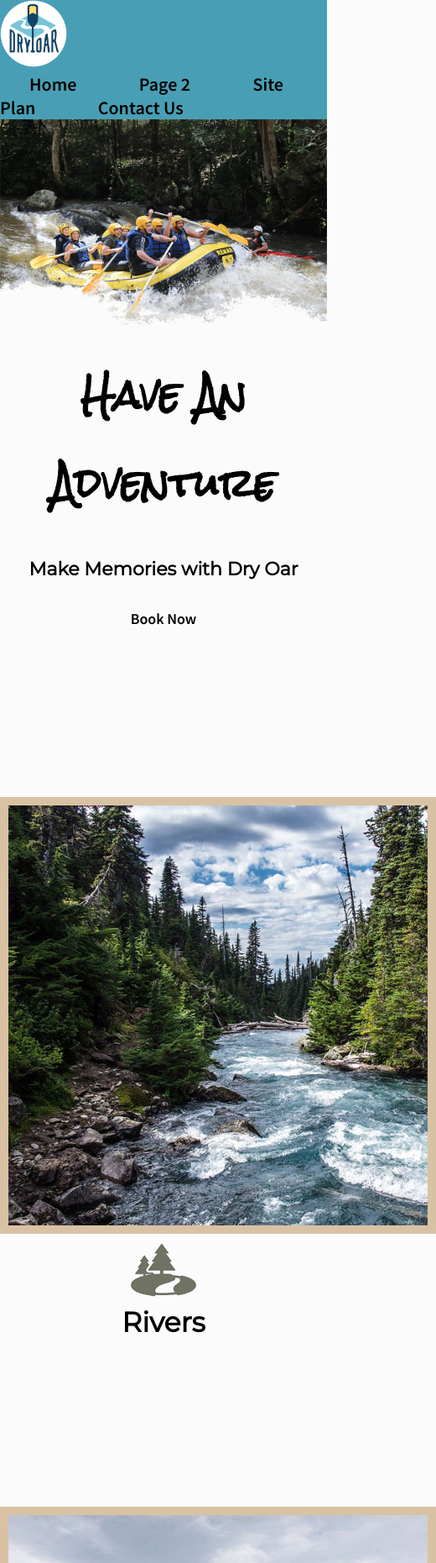
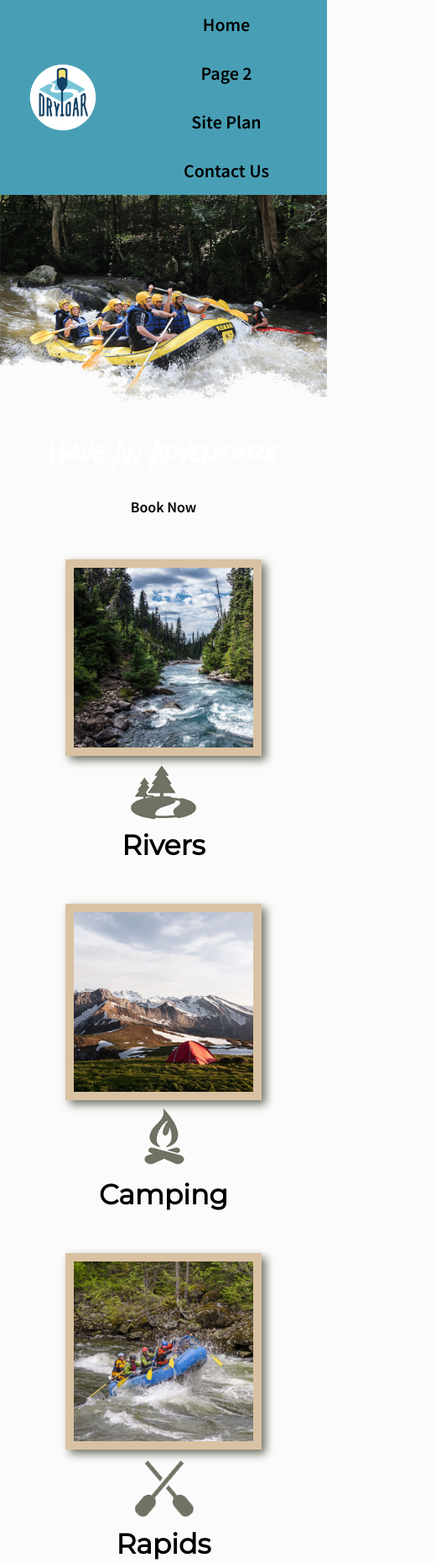
Before and after one commit to pali-bard/wdd130, a plain HTML site: page wwr/index.html in a window 390 px wide. Shown: the top 1861 px of the page at 84% size, 520 px wide, since content can reach past the window. Drawn offline with Linux system fonts and the light colour scheme.

Commit message:
6/5/22 rafting update

```diff
--- a/wwr/styles/style.css
+++ b/wwr/styles/style.css
@@ -6,7 +6,10 @@
 
 
       }
-
+nav {
+        display: flex;
+        justify-content: space-around;
+    }
 nav a{
     text-align: center;
     color: black;
@@ -18,8 +21,34 @@ nav a:hover {
     background-color: #489FB5;
     color: black;
 }
+#logo_link {
+    padding-top: 5px;
+    justify-self: center;
+    align-self: center;
+}
+#hero {
+    display: grid;
+    grid-template-columns: 1fr 3fr 1fr;
+    margin-top: -100px;
+}
 
-#hero-msg h1, #hero-msg h4 {
+#hero-msg {
+    grid-column: 2/3;
+    grid-row: 1/2;
+    margin-top: 100px;
+    color: white
+}
+
+#hero-box {
+    grid-column: 1/4;
+    grid-row: 1/3;
+    z-index: -1;
+}
+#hero-msg h1{
+text-align: center;
+color: white;
+}
+#hero-msg h4 {
     text-align: center;
 }
 .button-box {
@@ -27,10 +56,8 @@ nav a:hover {
 }
 main{
     text-align: center;
-}
-
-#background {
-    height: 725px;
+    display: grid;
+    grid-template-columns: 1fr 1fr 1fr 1fr 1fr 1fr 1fr 1fr 1fr 1fr;
 }
 
 body {
@@ -41,6 +68,8 @@ body {
 }
 header {
     background-color: #489FB5;
+    display: grid;
+    grid-template-columns: 150px auto;
 }
 
 
@@ -78,12 +107,18 @@ header {
     color: black
 }
 #background{
+    height: 725px;
     background-color: #faedcd;
+    grid-column: 1/11;
+    grid-row: 4/9;
 }
 .msg{
     background-color: #faedcd;
     line-height: 1.5em;
     padding: 35px;
+    grid-column: 6/10;
+    grid-row: 6/7;
+    box-shadow: 5px 5px 10px #6f7364;
 
 }
 .msg h2 {
@@ -100,6 +135,10 @@ footer{
     background-color: #489FB5
     ;
     padding: 25px 50px;
+    margin-top: 200px;
+    display: flex;
+    justify-content: space-around;
+    align-items: center;
 }
 footer h3 {
     color: black
@@ -123,9 +162,7 @@ footer a:hover {
 #hero-img {
     width: 100%;
 }
-#mountains{
-    width: 100%
-}
+
 body { font-family:Source Sans Pro, Helvetica, sans-serif;}
 
 h2 {
@@ -137,18 +174,37 @@ footer .social img {
     padding-top: 15px;}
 .rivers-card {
     margin: 200px 0;
+    grid-column: 2/4;
+    grid-row: 2/3;
 }
 .camping-card {
     margin: 200px 0;
+    grid-column: 5/7;
+    grid-row: 2/3;
 }
 .rapids-card {
     margin: 200px 0;
+    grid-column: 8/10;
+    grid-row: 2/3;
 }
 footer {
     margin-top: 200px;
 }
 .card-img {
     border: 10px solid #d9c2a3;
+    width: 100%;
+    transition: transform .5s;
+    box-shadow: 5px 5px 10px #6f7364;
+}
+.card-img:hover {
+    opacity: .6;
+    transform: scale(1.1);
+}
+#mountains {
+    width: 100%;
+    grid-column: 2/7;
+    grid-row: 5/8;
+    box-shadow: 5px 5px 10px #6f7364;
 }
 main section img {
     box-sizing: border-box;
@@ -156,3 +212,45 @@ main section img {
 h4{
     font-family: "Montserrat";
 }
+
+@media screen and (max-width: 900px) {
+    #hero, .home-grid {
+        display: block;
+        height: auto;
+    }
+    nav, footer {
+        flex-direction: column;
+    }
+    nav a {
+        display: block;
+        padding: 15px;
+    }
+    #hero {
+        margin-top: 0;
+    }
+    #hero-msg {
+        margin-top: 0;
+    }
+    #hero-msg h4 {
+        display: none;
+    }
+    .home-title {
+        font-size: 25px;
+        color: #6f7364;
+    }
+    .rivers-card, .camping-card, .rapids-card {
+        margin: 50px auto;
+        width: 60%;
+    }
+    #background {
+        display: none;
+    }
+    .mountains, .msg {
+        width: 80%;
+        display: block;
+        margin: 0 auto;
+    }
+    footer {
+        margin-top: 25px;
+    }
+}
```
